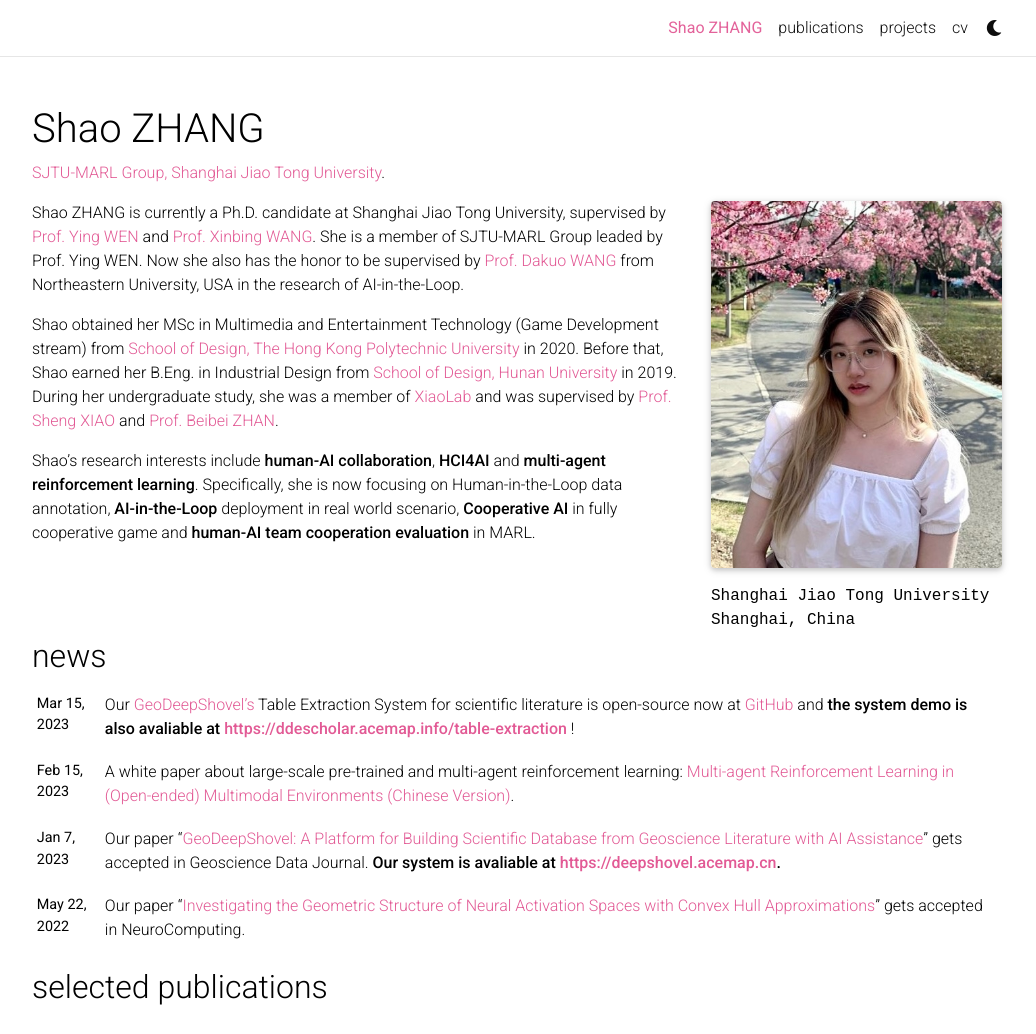
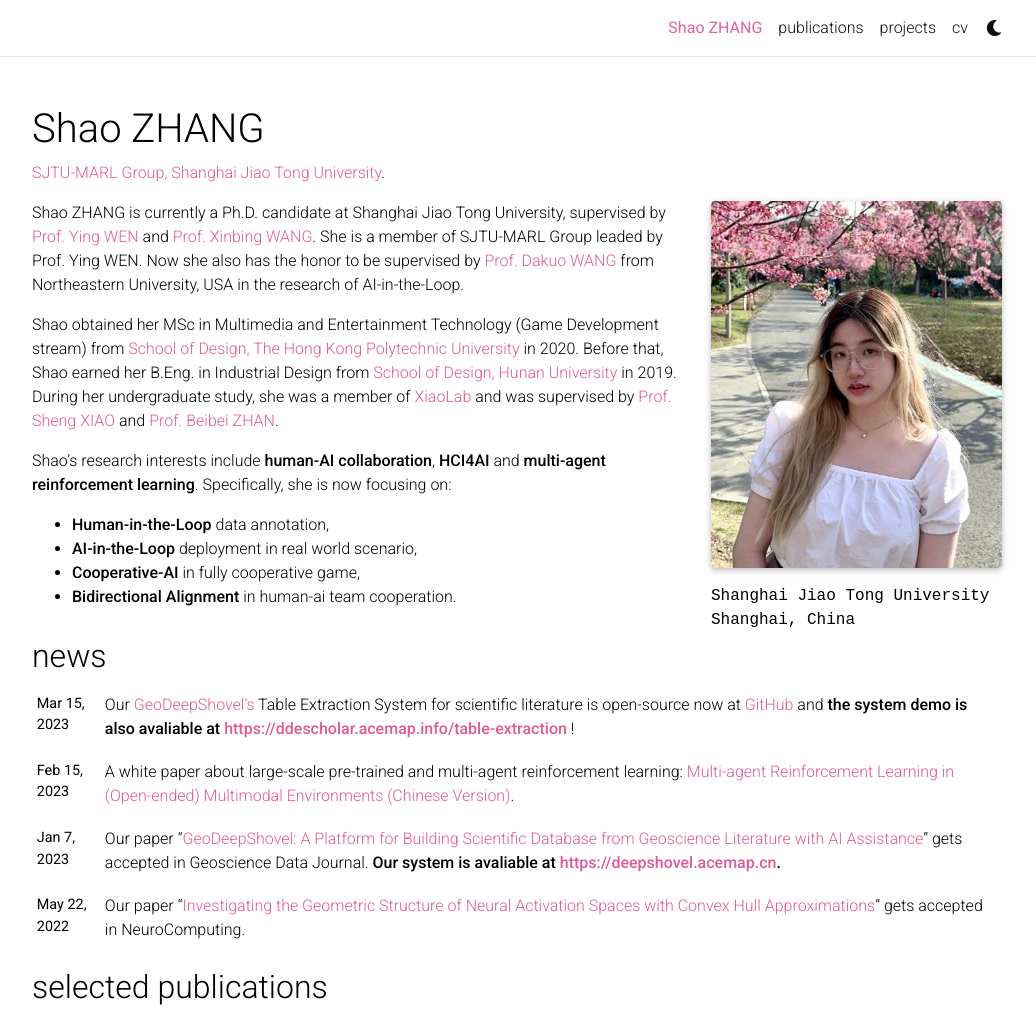
Before and after one commit to ShaoZhang0115/shaozhang_home_page, a Jekyll site: the page built from _pages/about.md, in a window 1280 px wide and 1323 px high, cut to the strip 0-1034 px from the top of the window. Shown: the whole strip, without its empty margins (123-1159 px from the left). Built offline with Jekyll 4.4.1, drawn with Linux system fonts in a browser that asks for light colours; full-size pictures stand in for the smaller copies a plugin makes; comment, search, counter and statistics services are not loaded; a style sheet for code colours, icons or effects is not loaded.

Commit message:
Update about.md

```diff
--- a/_pages/about.md
+++ b/_pages/about.md
@@ -21,4 +21,9 @@ Shao ZHANG is currently a Ph.D. candidate at Shanghai Jiao Tong University, supe
 
 Shao obtained her MSc in Multimedia and Entertainment Technology (Game Development stream) from [School of Design, The Hong Kong Polytechnic University](https://www.sd.polyu.edu.hk/en/) in 2020. Before that, Shao earned her B.Eng. in Industrial Design from [School of Design, Hunan University](http://design.hnu.edu.cn/) in 2019. During her undergraduate study, she was a member of [XiaoLab](http://xiaolab.net/) and was supervised by [Prof. Sheng XIAO](http://xiaolab.net/) and [Prof. Beibei ZHAN](http://ylsy.hnu.edu.cn/info/1209/5571.htm).
 
-Shao's research interests include **human-AI collaboration**, **HCI4AI** and **multi-agent reinforcement learning**. Specifically, she is now focusing on Human-in-the-Loop data annotation, **AI-in-the-Loop** deployment in real world scenario, **Cooperative AI** in fully cooperative game and **human-AI team cooperation evaluation** in MARL.
+Shao's research interests include **human-AI collaboration**, **HCI4AI** and **multi-agent reinforcement learning**.
+Specifically, she is now focusing on:
+- **Human-in-the-Loop** data annotation,
+- **AI-in-the-Loop** deployment in real world scenario,
+- **Cooperative-AI** in fully cooperative game,
+- **Bidirectional Alignment** in human-ai team cooperation.
```
